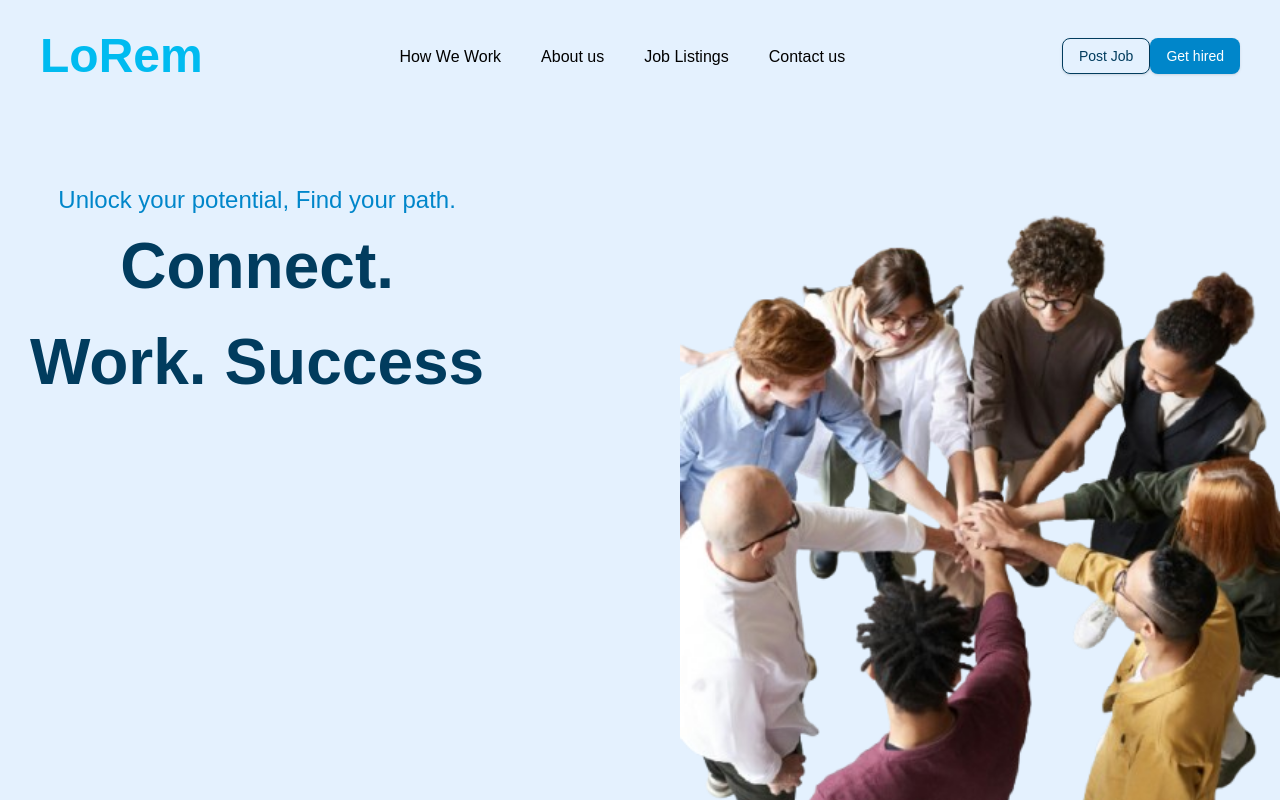
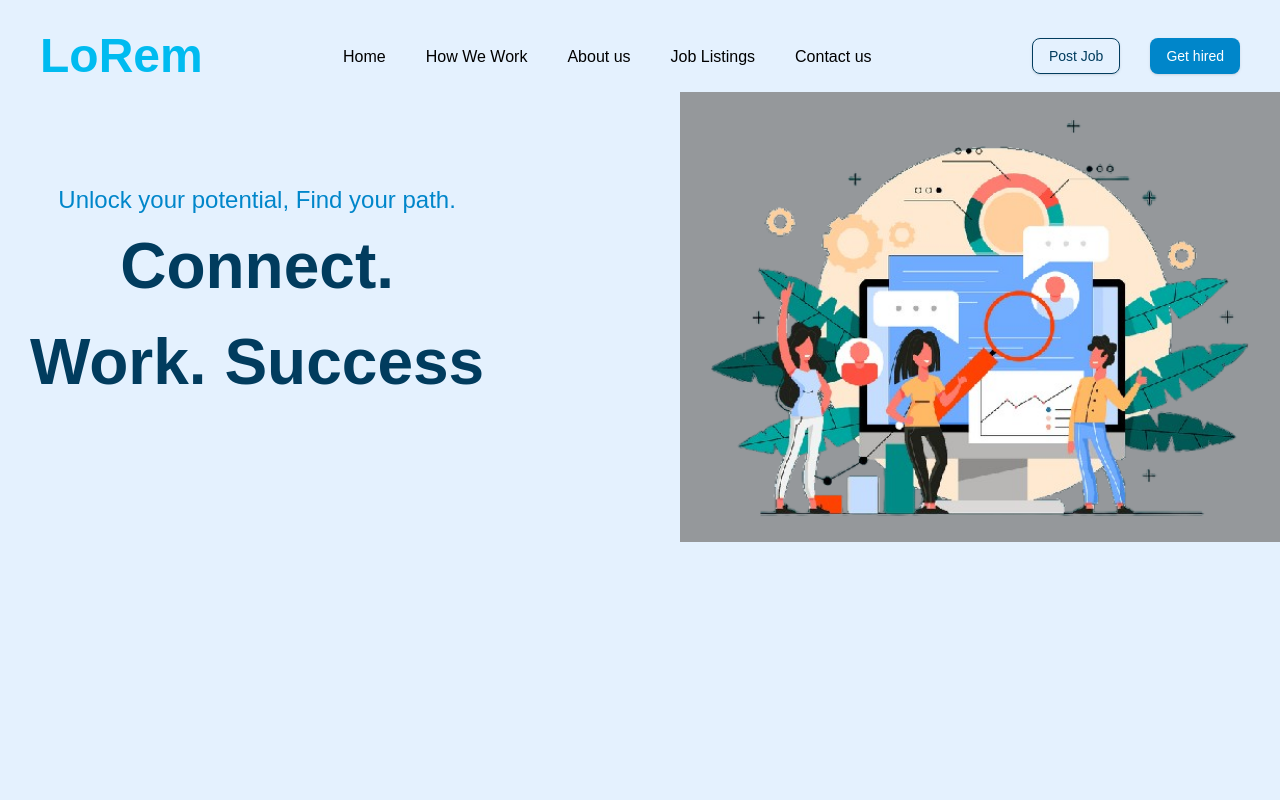
Before and after one commit to oduordaizy/NiaKazi_Mock_Up, a Next.js app: page / in a window 1280 px wide. Shown: the top 800 px of the page. Built offline with nearby package versions, Linux system fonts and the light colour scheme.

Commit message:
Added route to home nad space btwn the btns at the nav

```diff
--- a/app/globals.css
+++ b/app/globals.css
@@ -21,6 +21,8 @@ body {
   gap: 100px;
 
 }
+
+
 
 .postbtn{
   margin-top: 20px;
@@ -80,6 +82,7 @@ body {
   border: 1px solid #013C5E;
   color: #013C5E;
   border-radius: 8px;
+  margin-right: 30px;
 }
 
 #btn1:hover{
--- a/app/page.js
+++ b/app/page.js
@@ -17,7 +17,7 @@ export function Home() {
             <h1>Connect.<br></br> Work. Success</h1>
             </div>
 
-          <div><Image id="" src="/form-image.png" width={600} height={200} alt="Background Image"/></div>
+          <div><Image id="" src="/bg3.png" width={600} height={200} alt="Background Image"/></div>
         </div>
         </div>
 
--- a/components/Navigation.js
+++ b/components/Navigation.js
@@ -11,11 +11,12 @@ import { RSC_SUFFIX } from "next/dist/lib/constants"
 export default function CompleteNavbar(){
     return (
         <div className="header">
-          <div className="logo-like parent-item">LoRem</div>
+          <Link className="navLink" href="/"><div className="logo-like parent-item">LoRem</div></Link>
 
             <div className="navContainer">
             <nav>
               <ul className="navList">
+                <li className="navItem"><Link className="navLink" href="/">Home</Link></li>
                 <li className="navItem"><Link className="navLink" href="/howWeWork">How We Work</Link></li>
                 <li className="navItem"><Link className="navLink" href="./about">About us</Link></li>
                 <li className="navItem"><Link className="navLink" href="/joblistings">Job Listings</Link></li>
```
Also changed, not shown: public/bg3.png (added).
